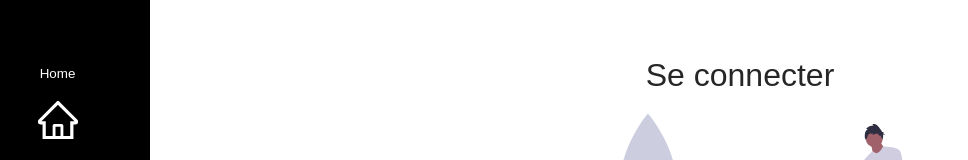
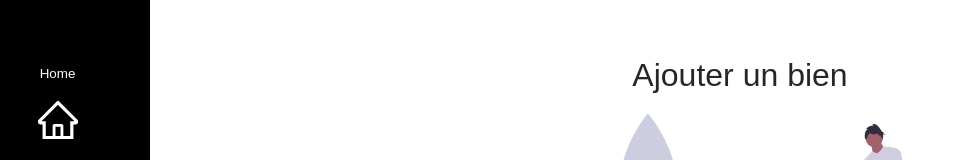
Before and after one commit to meltek13/Immo_agency_react, a React (Create React App) app: page /createannoucement in a window 1280 px wide. Shown: the top 160 px of the page, without its empty margins (0-968 px from the left). Built offline with nearby package versions, Linux system fonts and the light colour scheme.

Commit message:
updated: h2 content

```diff
--- a/src/pages/CreateAnnoucement/index.jsx
+++ b/src/pages/CreateAnnoucement/index.jsx
@@ -48,7 +48,7 @@ const CreateAnnoucement = () => {
 
   return (
     <div className="content-input">
-      <h2 className="h2-addhome">Se connecter</h2>
+      <h2 className="h2-addhome">Ajouter un bien</h2>
       <img className="svg-addhome" src={Addhome} alt="illustration" />
       <form>
         <input
```
